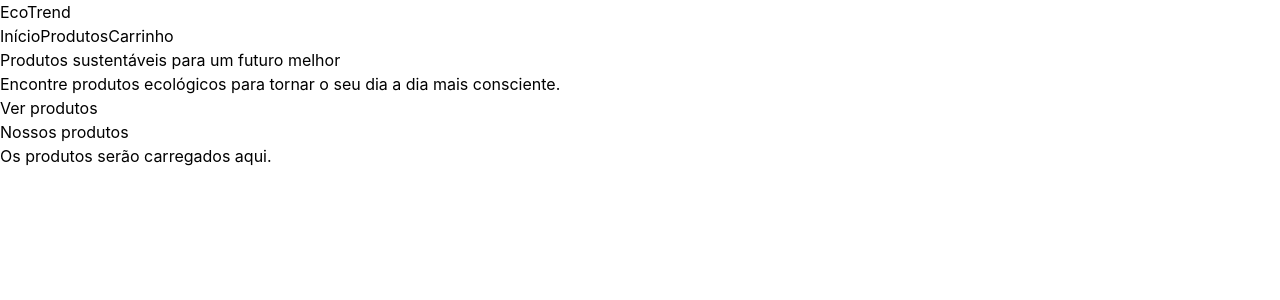
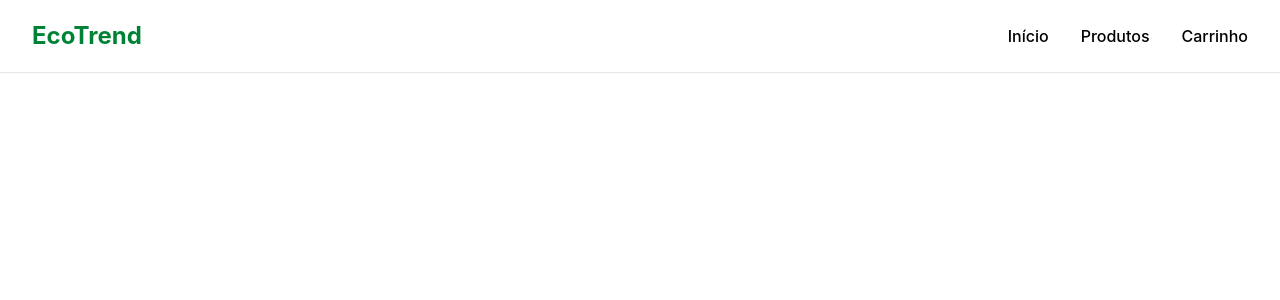
Before and after one commit to JoaquimGSM/CP4_WebDev_EcoTrend, a React (Vite) app: page / in a window 1280 px wide. Shown: the top 300 px of the page. Built offline with nearby package versions, Linux system fonts and the light colour scheme.

Commit message:
feat: cria cabecalho da EcoTrend com Tailwind

```diff
--- a/src/App.jsx
+++ b/src/App.jsx
@@ -1,33 +1,34 @@
 function App() {
   return (
     <>
-      <header>
-        <h1>EcoTrend</h1>
+      <header className="flex items-center justify-between border-b border-gray-200 bg-white px-8 py-5">
+        <h1 className="text-2xl font-bold text-green-700">
+          EcoTrend
+        </h1>
 
-        <nav>
-          <a href="#inicio">Início</a>
-          <a href="#produtos">Produtos</a>
-          <a href="#carrinho">Carrinho</a>
+        <nav className="flex gap-8 font-medium">
+          <a
+            href="#inicio"
+            className="transition hover:text-green-700"
+          >
+            Início
+          </a>
+
+          <a
+            href="#produtos"
+            className="transition hover:text-green-700"
+          >
+            Produtos
+          </a>
+
+          <a
+            href="#carrinho"
+            className="transition hover:text-green-700"
+          >
+            Carrinho
+          </a>
         </nav>
       </header>
-
-      <main>
-        <section id="inicio">
-          <h2>Produtos sustentáveis para um futuro melhor</h2>
-          <p>
-            Encontre produtos ecológicos para tornar o seu dia a dia
-            mais consciente.
-          </p>
-
-          <a href="#produtos">Ver produtos</a>
-        </section>
-
-        <section id="produtos">
-          <h2>Nossos produtos</h2>
-
-          <p>Os produtos serão carregados aqui.</p>
-        </section>
-      </main>
     </>
   );
 }
```
